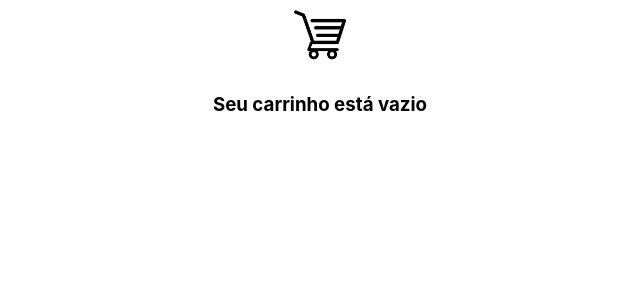
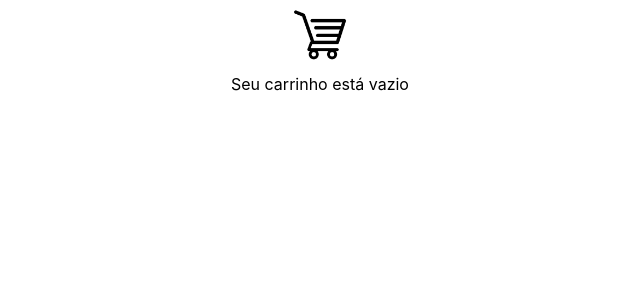
Before and after one commit to tryber/sd-04-project-frontend-online-store-17, a React (Create React App) app: page /ShoppingCart in a window 1280 px wide. Shown: the top 300 px of the page, without its empty margins (320-960 px from the left). Built offline with nearby package versions, Linux system fonts and the light colour scheme.

Commit message:
trocando h3 por span

```diff
--- a/src/pages/ShoppingCartPage.js
+++ b/src/pages/ShoppingCartPage.js
@@ -9,8 +9,8 @@
 
   render() {
     return (
-      <div>
-        <h3 data-testid="shopping-cart-empty-message">Seu carrinho está vazio</h3>
+      <div data-testid="shopping-cart-empty-message">
+        <span data-testid="shopping-cart-empty-message">Seu carrinho está vazio</span>
       </div>
     );
   }
```
